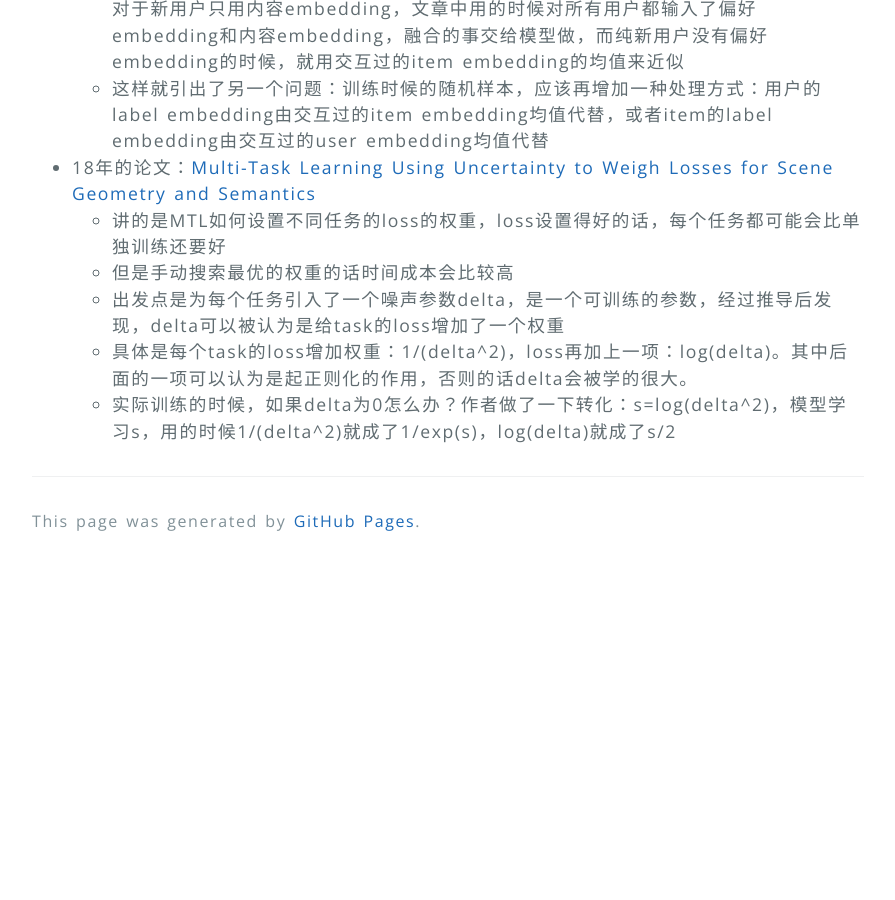
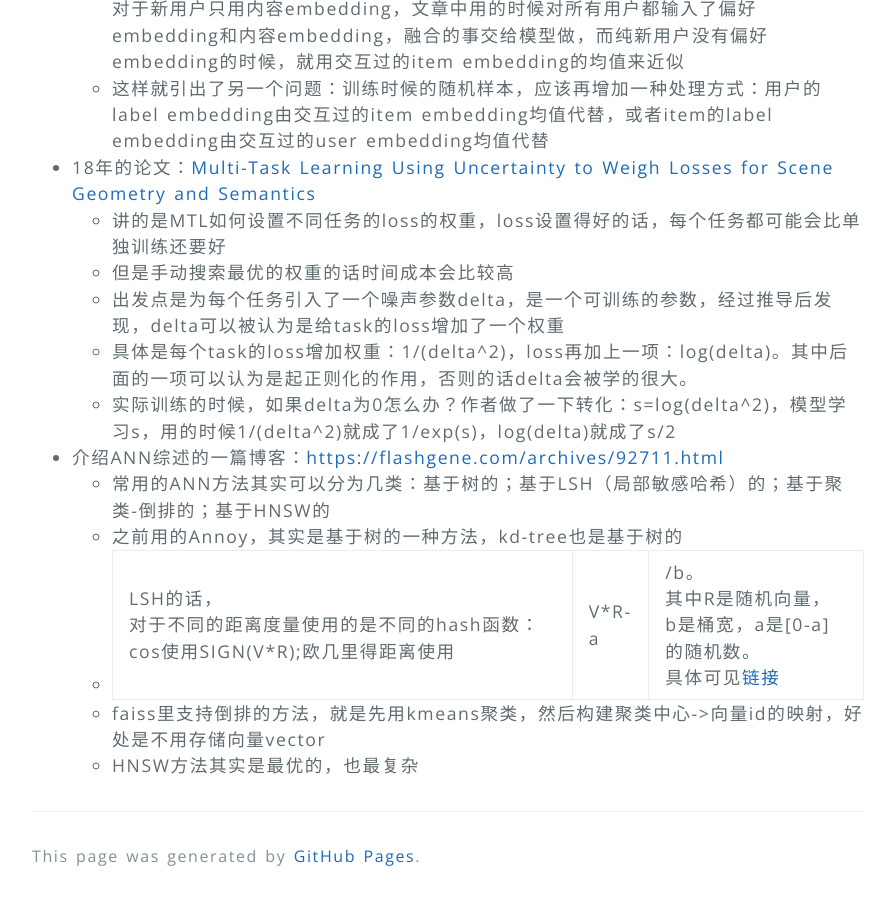
Before and after one commit to cactiiii/cactiiii.github.io, a Jekyll site: the page built from _posts/2021-03-26-向别人学习-阅读笔记.md, in a window 1280 px wide and 900 px high, scrolled down 17069 px. Shown: the whole window, without its empty margins (192-1087 px from the left). Built offline with Jekyll 4.4.1, drawn with Linux system fonts in a browser that asks for light colours; before the commit the page ends 17634 px from its top, so only the background shows below that.

Commit message:
Update 2021-03-26-向别人学习-阅读笔记.md

```diff
--- a/_posts/2021-03-26-向别人学习-阅读笔记.md
+++ b/_posts/2021-03-26-向别人学习-阅读笔记.md
@@ -368,3 +368,9 @@ categories: [paper translate]
     * 出发点是为每个任务引入了一个噪声参数delta，是一个可训练的参数，经过推导后发现，delta可以被认为是给task的loss增加了一个权重
     * 具体是每个task的loss增加权重：1/(delta^2)，loss再加上一项：log(delta)。其中后面的一项可以认为是起正则化的作用，否则的话delta会被学的很大。
     * 实际训练的时候，如果delta为0怎么办？作者做了一下转化：s=log(delta^2)，模型学习s，用的时候1/(delta^2)就成了1/exp(s)，log(delta)就成了s/2
+* 介绍ANN综述的一篇博客：[https://flashgene.com/archives/92711.html](https://flashgene.com/archives/92711.html)
+    * 常用的ANN方法其实可以分为几类：基于树的；基于LSH（局部敏感哈希）的；基于聚类-倒排的；基于HNSW的
+    * 之前用的Annoy，其实是基于树的一种方法，kd-tree也是基于树的
+    * LSH的话，对于不同的距离度量使用的是不同的hash函数：cos使用SIGN(V*R);欧几里得距离使用|V*R-a|/b。其中R是随机向量，b是桶宽，a是[0-a]的随机数。具体可见[链接](https://flashgene.com/archives/92711.html)
+    * faiss里支持倒排的方法，就是先用kmeans聚类，然后构建聚类中心->向量id的映射，好处是不用存储向量vector
+    * HNSW方法其实是最优的，也最复杂
```
